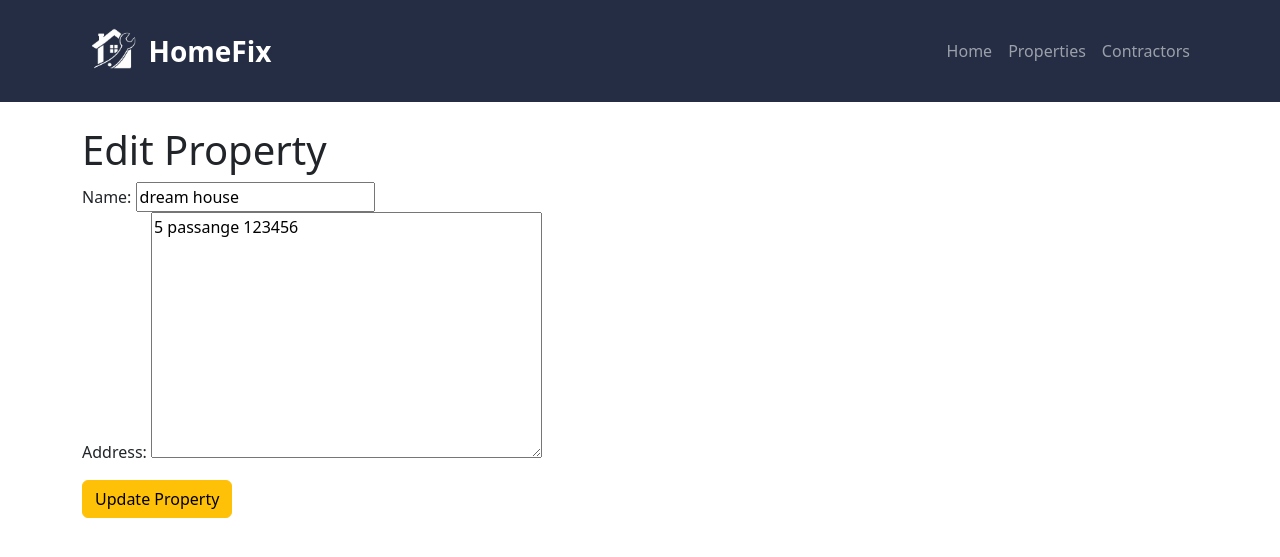
After one commit to Y40Y50/homefix, a Django app: page /properties/edit/2/ in a window 1280 px wide. The commit adds this page. Shown: the top 557 px of the page. Run offline with Django 5.2, Linux system fonts and the light colour scheme; data comes from the database, SQL or seed files in the repository; both versions use the stored data as it was after the commit.

Commit message:
Complete Property CRUD functionality

```diff
--- /dev/null
+++ b/maintenance/templates/maintenance/edit_property.html
@@ -0,0 +1,19 @@
+{% extends 'maintenance/base.html' %}
+
+{% block content %}
+
+<h1>Edit Property</h1>
+
+<form method="POST">
+
+    {% csrf_token %}
+
+    {{ form }}
+
+    <button type="submit" class="btn btn-warning mt-3">
+        Update Property
+    </button>
+
+</form>
+
+{% endblock %}
--- a/maintenance/templates/maintenance/property_list.html
+++ b/maintenance/templates/maintenance/property_list.html
@@ -23,6 +23,9 @@
                 <p class="card-text">
                     {{ property.address }}
                 </p>
+                <a href="/properties/edit/{{ property.id }}/" class="btn btn-warning btn-sm mt-2">
+                    Edit
+                </a>
                 <a href="/properties/delete/{{ property.id }}/" class="btn btn-danger btn-sm mt-2">
                     Delete
                 </a>
--- a/maintenance/urls.py
+++ b/maintenance/urls.py
@@ -11,4 +11,9 @@ urlpatterns = [
     views.delete_property,
     name='delete_property'
 ),
+    path(
+    'properties/edit/<int:property_id>/',
+    views.edit_property,
+    name='edit_property'
+),
 ]
--- a/maintenance/views.py
+++ b/maintenance/views.py
@@ -53,3 +53,35 @@ def delete_property(request, property_id):
     property.delete()
 
     return redirect('property_list')
+
+# View to edit a property
+def edit_property(request, property_id):
+
+    property = Property.objects.get(id=property_id)
+
+    if request.method == 'POST':
+
+        form = PropertyForm(
+            request.POST,
+            instance=property
+        )
+
+        if form.is_valid():
+            form.save()
+            return redirect('property_list')
+
+    else:
+
+        form = PropertyForm(
+            instance=property
+        )
+
+    context = {
+        'form': form
+    }
+
+    return render(
+        request,
+        'maintenance/edit_property.html',
+        context
+    )
```
Also changed, not shown: db.sqlite3.
